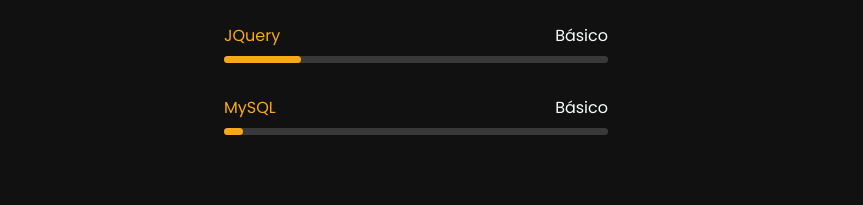
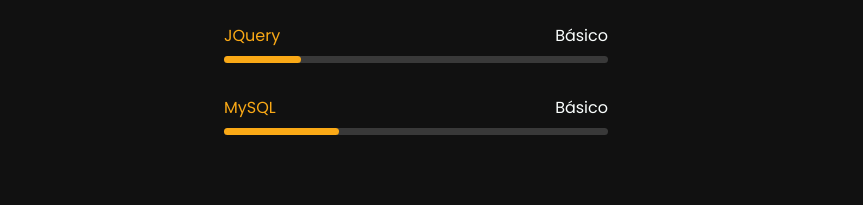
Before and after one commit to EversonVieiradeLima/Portifolio, a plain HTML site: page index.html in a window 1280 px wide. Shown: the part 1500-1705 px from the top of the page, without its empty margins (224-1087 px from the left). Drawn offline with nearby package versions, Linux system fonts and the light colour scheme; a web font is replaced by a local one.

Commit message:
Alteração na porcentagem da skill MySQL

```diff
--- a/index.html
+++ b/index.html
@@ -122,7 +122,7 @@
                <div class="skills__item">
                   <h4>MySQL</h4>
                   <div class="progresso">
-                     <div class="progresso_in" style="width: 5%;"></div>
+                     <div class="progresso_in" style="width: 30%;"></div>
                      <div class="skillPercentual">Básico</div>
                   </div>
                </div>
```
